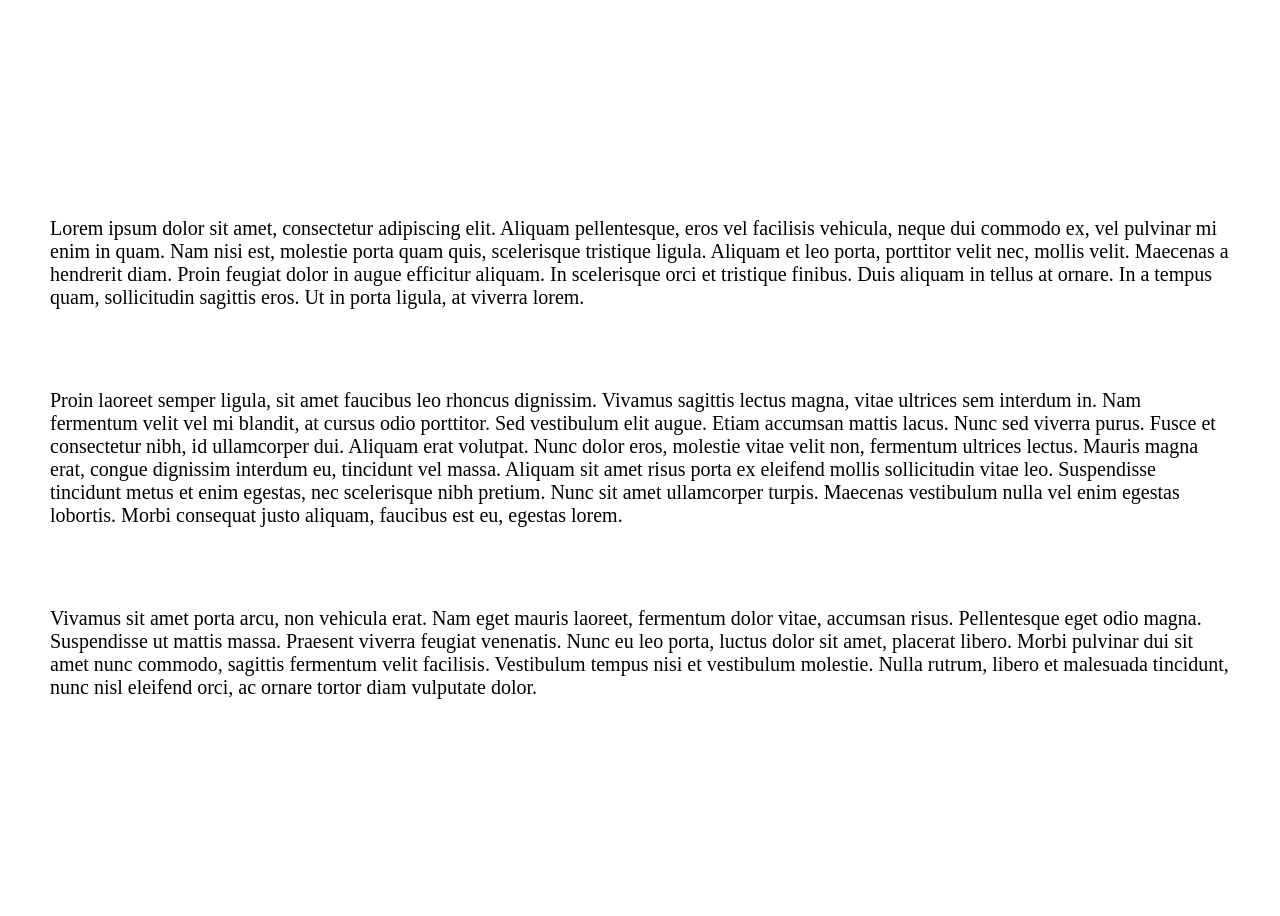
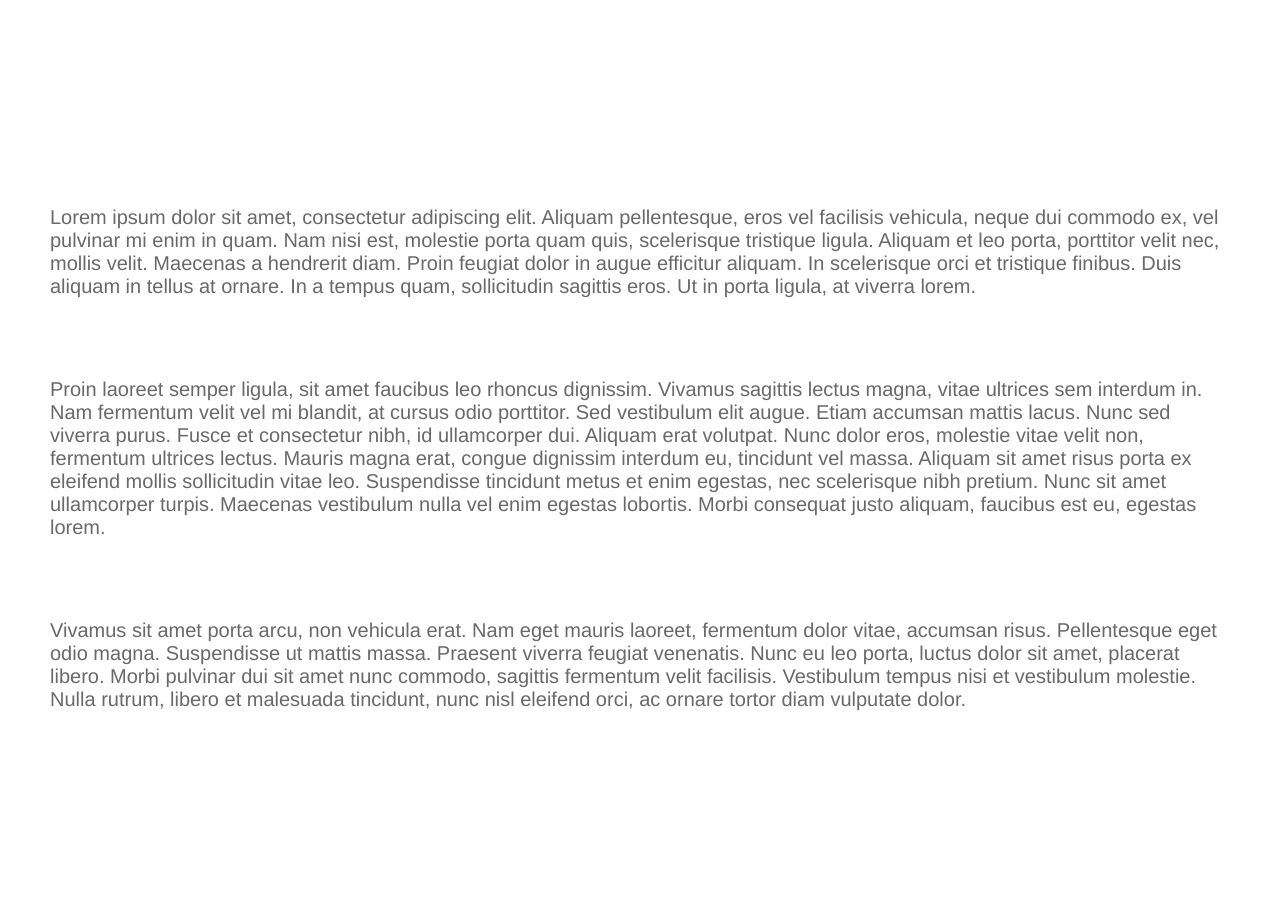
Before and after one commit to huachen24/mindsite, a PHP site: page /about.html in a window 1280 px wide. Shown: the part 84-1000 px from the top of the page. Run offline with PHP 8.4, Linux system fonts and the light colour scheme.

Commit message:
Update styles.css
Tried playing around with type faces & colours pls dont mind me

```diff
--- a/styles.css
+++ b/styles.css
@@ -96,7 +96,9 @@ body {
 /***************/
 
 .content p {
+    font-family: Helvetica, sans-serif;
     font-size: 20px;
+    color: DimGray;
     padding-left: 50px;
     padding-right: 50px;
     padding-top: 20px;
```
